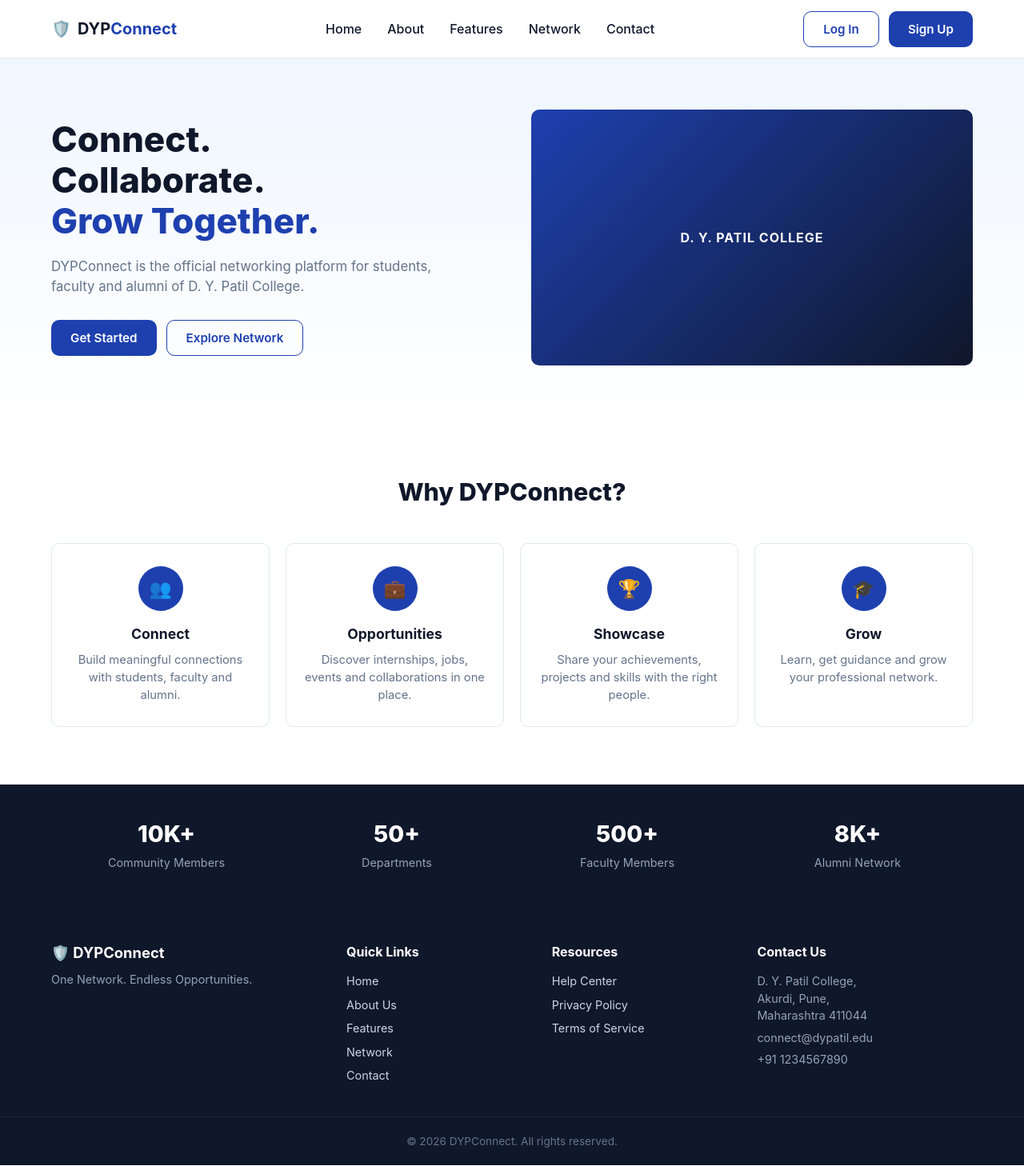
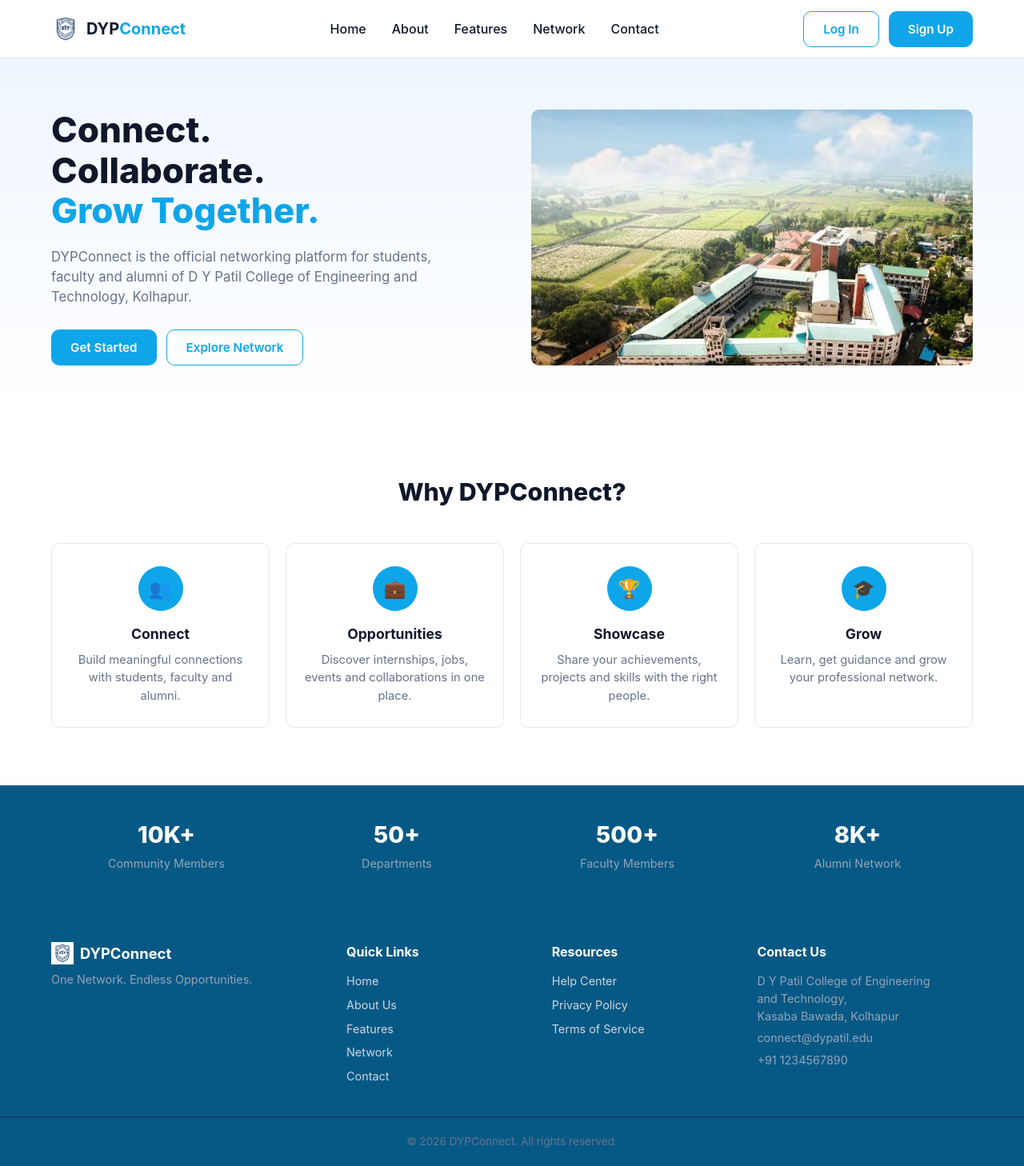
Before and after one commit to Sahilpatil2320/DYPConnect, a React (Vite) app in the folder client/: page / in a window 1280 px wide. Shown: the whole page at 80% size. Built offline with nearby package versions, Linux system fonts and the light colour scheme.

Commit message:
Add logo and Campus image

```diff
--- a/client/src/components/Footer.css
+++ b/client/src/components/Footer.css
@@ -57,3 +57,15 @@
     grid-template-columns: repeat(2, 1fr);
   }
 }
+
+.footer-logo {
+  display: flex;
+  align-items: center;
+  gap: 8px;
+}
+
+.footer-logo-icon {
+  width: 28px;
+  height: 28px;
+  object-fit: contain;
+}
--- a/client/src/components/Footer.jsx
+++ b/client/src/components/Footer.jsx
@@ -1,11 +1,15 @@
 import "./Footer.css";
+import logo from "../assets/logo.png";
 
 function Footer() {
   return (
     <footer className="footer">
       <div className="container footer-grid">
         <div>
-          <div className="footer-logo">🛡️ DYPConnect</div>
+          <div className="footer-logo">
+            <img src={logo} alt="DYPConnect logo" className="footer-logo-icon" />
+            DYPConnect
+          </div>
           <p className="footer-tagline">One Network. Endless Opportunities.</p>
         </div>
 
@@ -31,7 +35,7 @@
 
         <div>
           <h4>Contact Us</h4>
-          <p>D. Y. Patil College,<br />Akurdi, Pune,<br />Maharashtra 411044</p>
+          <p>D Y Patil College of Engineering<br />and Technology,<br />Kasaba Bawada, Kolhapur</p>
           <p>connect@dypatil.edu</p>
           <p>+91 1234567890</p>
         </div>
--- a/client/src/components/Navbar.css
+++ b/client/src/components/Navbar.css
@@ -19,6 +19,12 @@
   gap: 8px;
   font-size: 1.25rem;
   font-weight: 700;
+}
+
+.logo-icon {
+  width: 36px;
+  height: 36px;
+  object-fit: contain;
 }
 
 .logo-accent {
--- a/client/src/components/Navbar.jsx
+++ b/client/src/components/Navbar.jsx
@@ -1,11 +1,12 @@
 import "./Navbar.css";
+import logo from "../assets/logo.png";
 
 function Navbar() {
   return (
     <header className="navbar">
       <div className="container navbar-inner">
         <div className="navbar-logo">
-          <span className="logo-icon">🛡️</span>
+          <img src={logo} alt="DYPConnect logo" className="logo-icon" />
           <span className="logo-text">
             DYP<span className="logo-accent">Connect</span>
           </span>
--- a/client/src/index.css
+++ b/client/src/index.css
@@ -1,10 +1,10 @@
 :root {
-  --color-primary: #1E40AF;
-  --color-primary-dark: #1E3A8A;
-  --color-primary-light: #2563EB;
+  --color-primary: #0EA5E9;
+  --color-primary-dark: #0284C7;
+  --color-primary-light: #38BDF8;
   --color-bg: #FFFFFF;
-  --color-bg-soft: #F8FAFC;
-  --color-navy: #0F172A;
+  --color-bg-soft: #F0F9FF;
+  --color-navy: #075985;
   --color-text: #0F172A;
   --color-text-muted: #64748B;
   --color-border: #E2E8F0;
--- a/client/src/pages/LandingPage.css
+++ b/client/src/pages/LandingPage.css
@@ -34,7 +34,7 @@
   gap: 12px;
 }
 
-.hero-image-placeholder {
+/* .hero-image-placeholder {
   height: 320px;
   border-radius: var(--radius);
   background: linear-gradient(135deg, var(--color-primary) 0%, var(--color-navy) 100%);
@@ -45,6 +45,14 @@
   font-weight: 700;
   letter-spacing: 1px;
   text-align: center;
+} */
+
+.hero-image-photo {
+  width: 100%;
+  height: 320px;
+  object-fit: cover;
+  border-radius: var(--radius);
+  display: block;
 }
 
 /* Features */
--- a/client/src/pages/LandingPage.jsx
+++ b/client/src/pages/LandingPage.jsx
@@ -1,4 +1,5 @@
 import "./LandingPage.css";
+import campusImage from "../assets/campus.jpg";
 
 function LandingPage() {
   const features = [
@@ -46,7 +47,8 @@
             </h1>
             <p>
               DYPConnect is the official networking platform for students,
-              faculty and alumni of D. Y. Patil College.
+              faculty and alumni of D Y Patil College of Engineering and
+              Technology, Kolhapur.
             </p>
             <div className="hero-actions">
               <button className="btn btn-primary">Get Started</button>
@@ -54,7 +56,7 @@
             </div>
           </div>
           <div className="hero-image">
-            <div className="hero-image-placeholder">D. Y. PATIL COLLEGE</div>
+            <img src={campusImage} alt="D Y Patil College of Engineering and Technology, Kolhapur" className="hero-image-photo" />
           </div>
         </div>
       </section>
```
Also changed, not shown: client/src/assets/campus.jpg (added), client/src/assets/logo.png (added).
